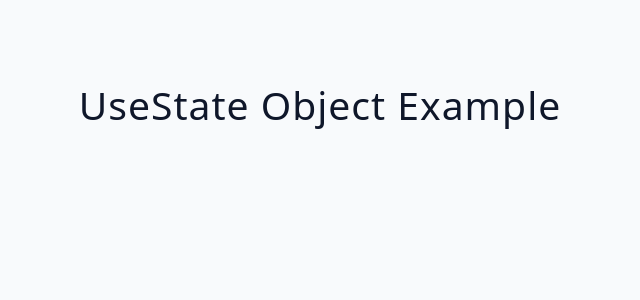
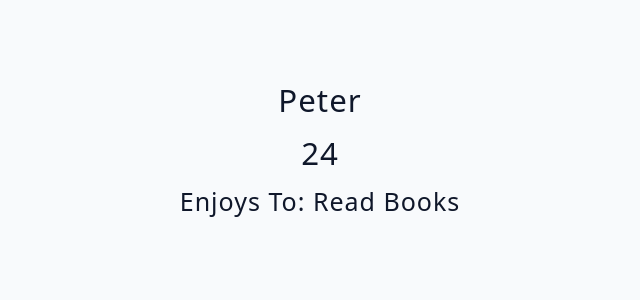
Before and after one commit to isnendyankp/advancedreact, a React (Vite) app: page / in a window 1280 px wide. Shown: the top 300 px of the page, without its empty margins (320-960 px from the left). Built offline with nearby package versions, Linux system fonts and the light colour scheme.

Commit message:
useState Object Example: activating render value

```diff
--- a/src/tutorial/01-useState/starter/04-useState-object.jsx
+++ b/src/tutorial/01-useState/starter/04-useState-object.jsx
@@ -4,7 +4,13 @@ const UseStateObject = () => {
   const [name, setName] = useState("peter");
   const [age, setAge] = useState(24);
   const [hobby, setHobby] = useState("read books");
-  return <h2>useState object example</h2>;
+  return (
+    <>
+      <h3>{name}</h3>
+      <h3>{age}</h3>
+      <h4>Enjoys To: {hobby}</h4>
+    </>
+  );
 };
 
 export default UseStateObject;
```
